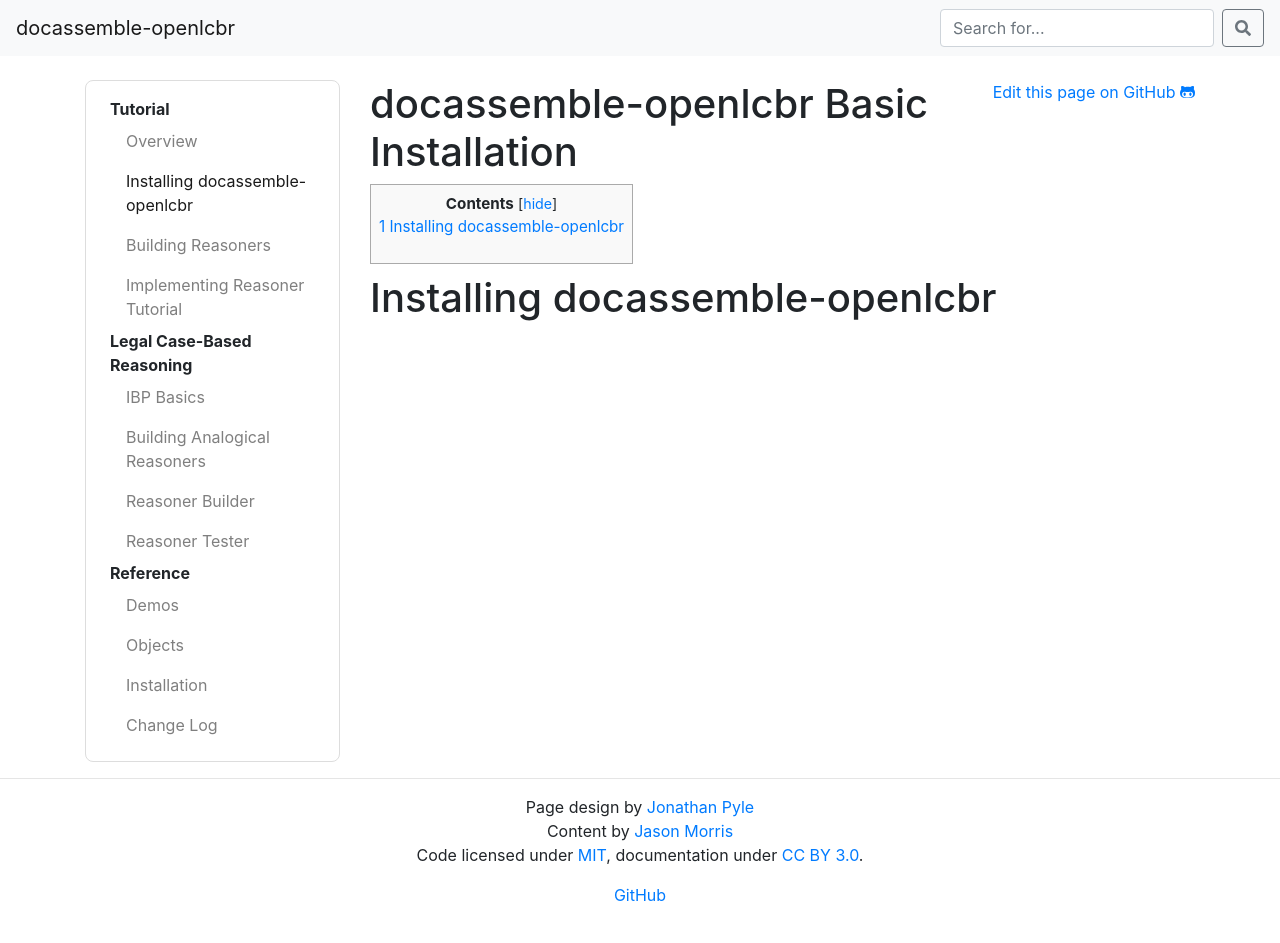
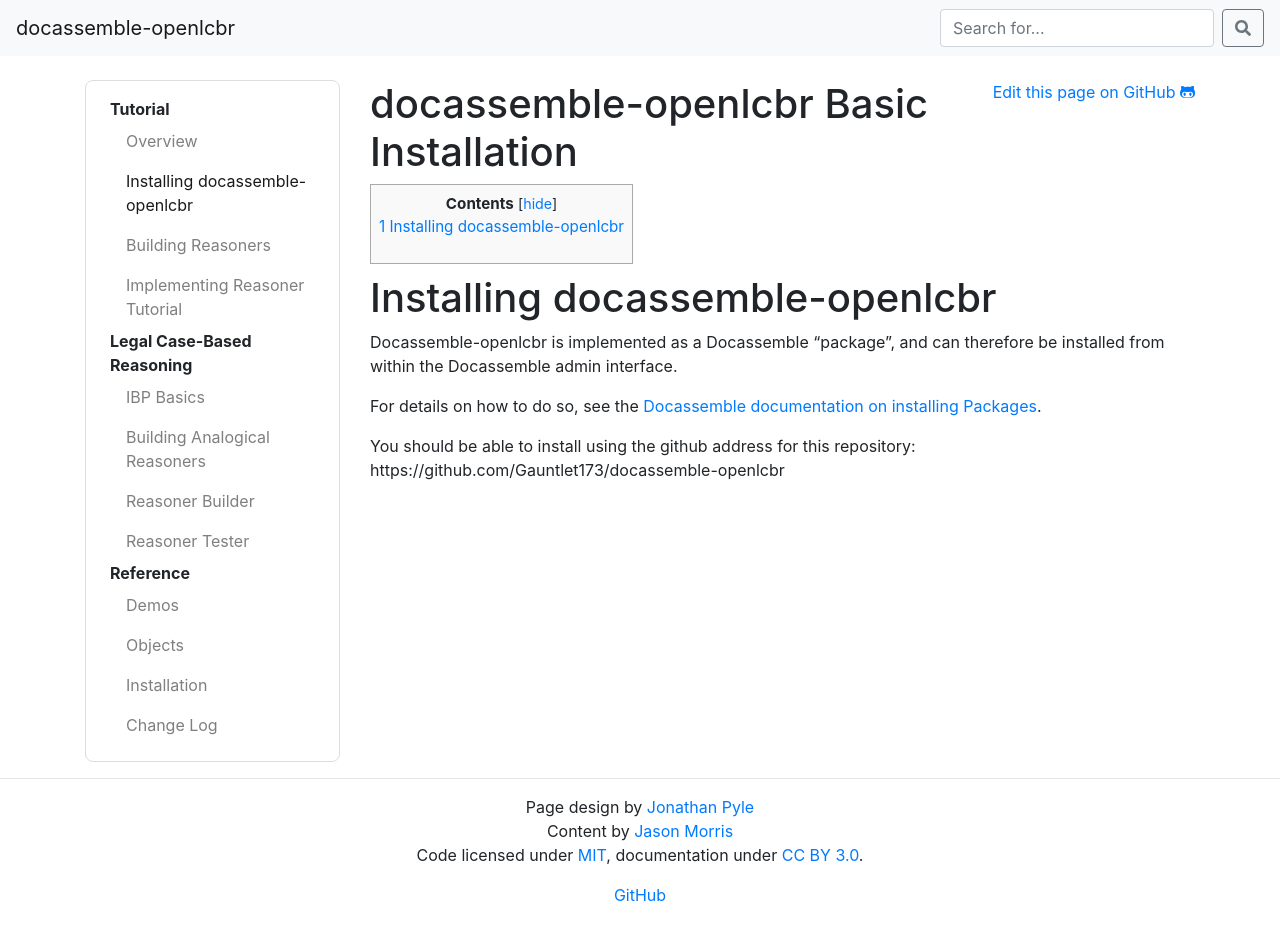
Before and after one commit to Gauntlet173/docassemble-openlcbr, a Jekyll site: the page built from _docs/tutorial_installation.md, in a window 1280 px wide. Built offline with Jekyll 4.4.1, drawn with Linux system fonts in a browser that asks for light colours; comment, search, counter and statistics services are not loaded.

Commit message:
Update tutorial_installation.md

```diff
--- a/_docs/tutorial_installation.md
+++ b/_docs/tutorial_installation.md
@@ -4,3 +4,12 @@
 short_title: Installing docassemble-openlcbr
 ---
 # Installing docassemble-openlcbr
+
+Docassemble-openlcbr is implemented as a Docassemble "package", and can therefore be installed from within the Docassemble
+admin interface.
+
+For details on how to do so, see the [Docassemble documentation on installing Packages].
+
+You should be able to install using the github address for this repository: https://github.com/Gauntlet173/docassemble-openlcbr
+
+[Docassemble documentation on installing Packages]:https://docassemble.org/docs/packages.html#installing
```
